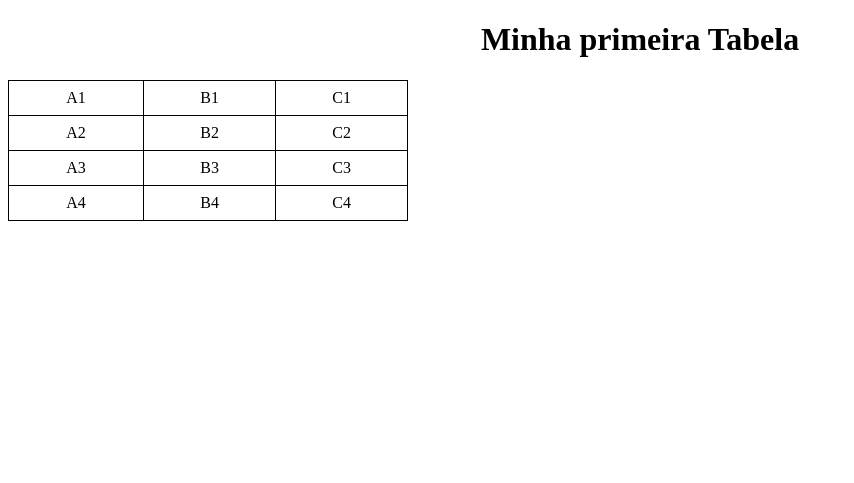
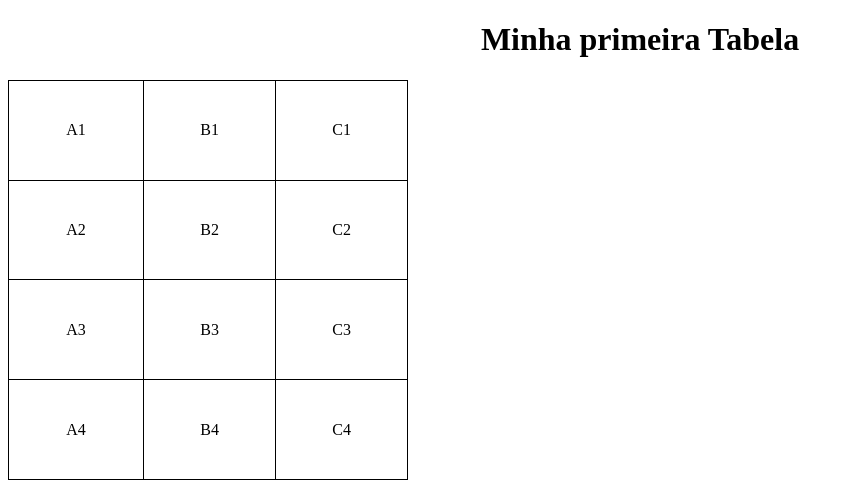
Before and after one commit to AniKillHTK/html-css, a plain HTML site: page Exercicios/21/tabela01.html in a window 1280 px wide. Shown: the whole page, without its empty margins (0-854 px from the left). Drawn offline with Linux system fonts and the light colour scheme.

Commit message:
alinhamento

```diff
--- a/Exercicios/21/tabela01.html
+++ b/Exercicios/21/tabela01.html
@@ -11,11 +11,14 @@
         }
         table{
             width: 400px;
+            height: 400px;
             border-collapse: collapse;
         }
         td{
             border: 1px solid black;
             padding: 8px;
+            text-align: center; /* ALINHAMENTO HORIZONTAL */
+            vertical-align: middle; /* ALINHAMENTO VERTICAL */
         }
     </style>
 </head>
```
